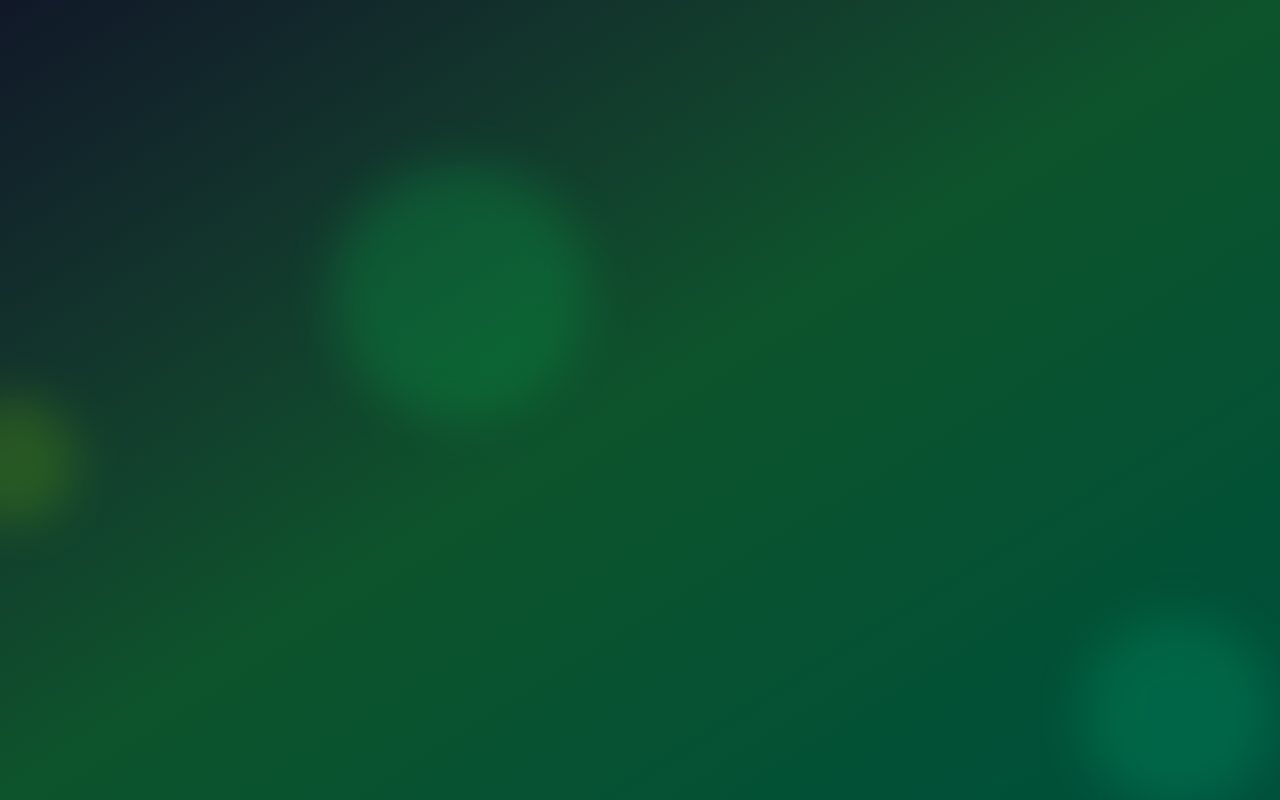
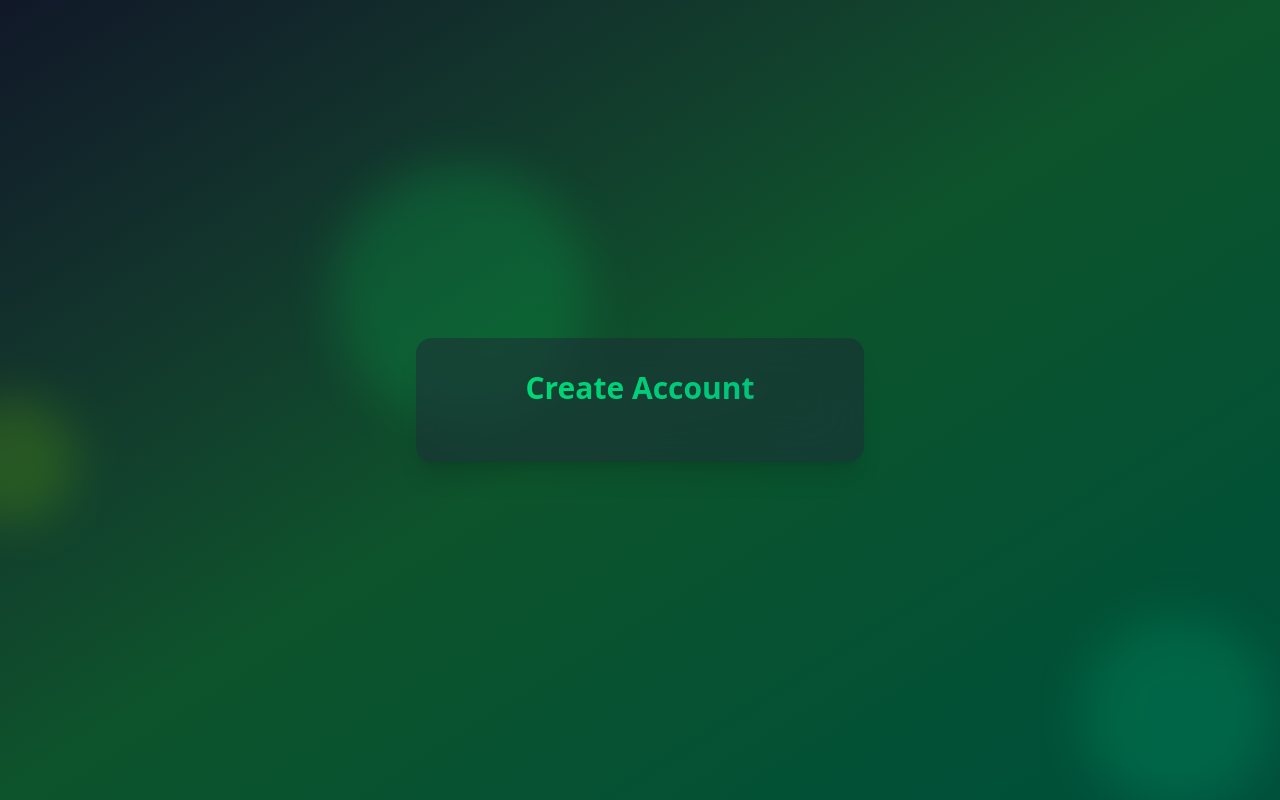
Before and after one commit to EslamK-hub/Advanced-Authentication-App, a React (Vite) app in the folder client/: page /signup in a window 1280 px wide. Built offline with nearby package versions, Linux system fonts and the light colour scheme.

Commit message:
Add routes (sign up, login) page

```diff
--- a/client/src/App.jsx
+++ b/client/src/App.jsx
@@ -1,4 +1,7 @@
+import { Route, Routes } from "react-router-dom";
 import FloatingShape from "./components/FloatingShape";
+import SignUpPage from "./pages/SignUpPage";
+import LoginPage from "./pages/LoginPage";
 
 function App() {
     return (
@@ -24,6 +27,11 @@ function App() {
                 left="-10%"
                 delay={2}
             ></FloatingShape>
+            <Routes>
+                <Route path="/" element={"Home"}></Route>
+                <Route path="/signup" element={<SignUpPage/>}></Route>
+                <Route path="/login" element={<LoginPage/>}></Route>
+            </Routes>
         </div>
     );
 }
--- a/client/src/components/FloatingShape.jsx
+++ b/client/src/components/FloatingShape.jsx
@@ -1,3 +1,4 @@
+// eslint-disable-next-line no-unused-vars
 import { motion } from "framer-motion";
 
 export default function FloatingShape({ color, size, top, left, delay }) {
--- /dev/null
+++ b/client/src/pages/LoginPage.jsx
@@ -0,0 +1,4 @@
+
+export default function LoginPage() {
+  return <div>LoginPage</div>;
+}
--- /dev/null
+++ b/client/src/pages/SignUpPage.jsx
@@ -0,0 +1,21 @@
+// eslint-disable-next-line no-unused-vars
+import { motion } from "framer-motion";
+
+export default function SignUpPage() {
+    const handleSignUp = (e) => {
+        e.preventDefault()
+    }
+    return (
+        <motion.div
+            initial={{ opacity: 0, y: 20 }}
+            animate={{ opacity: 1, y: 0 }}
+            transition={{ duration: 0.5 }}
+            className="max-w-md w-full bg-gray-800/50 backdrop-filter backdrop-blur-xl rounded-2xl shadow-xl"
+        >
+            <div className="p-8">
+                <h2 className="text-3xl font-bold mb-6 text-center bg-gradient-to-r from-green-400 to-emerald-500 text-transparent bg-clip-text">Create Account</h2>
+                <form onSubmit={handleSignUp}></form>
+            </div>
+        </motion.div>
+    );
+}
```
